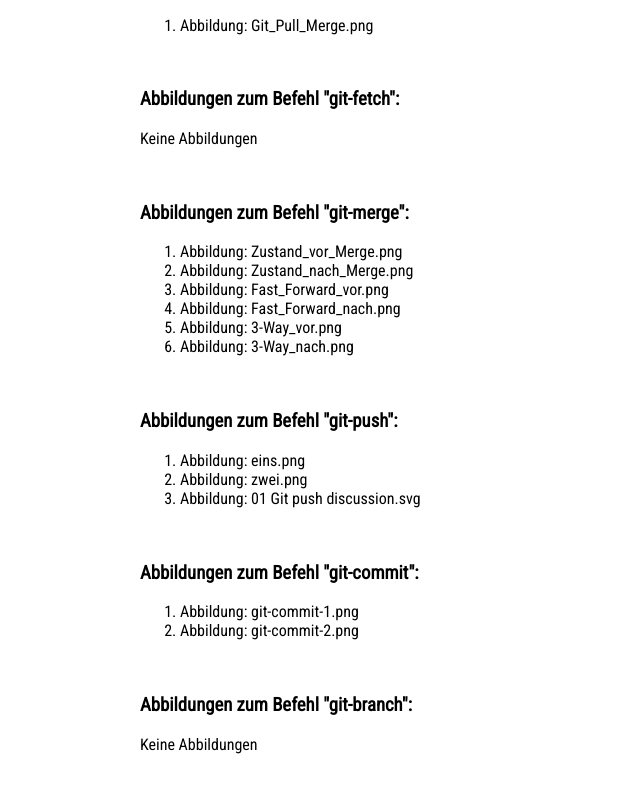
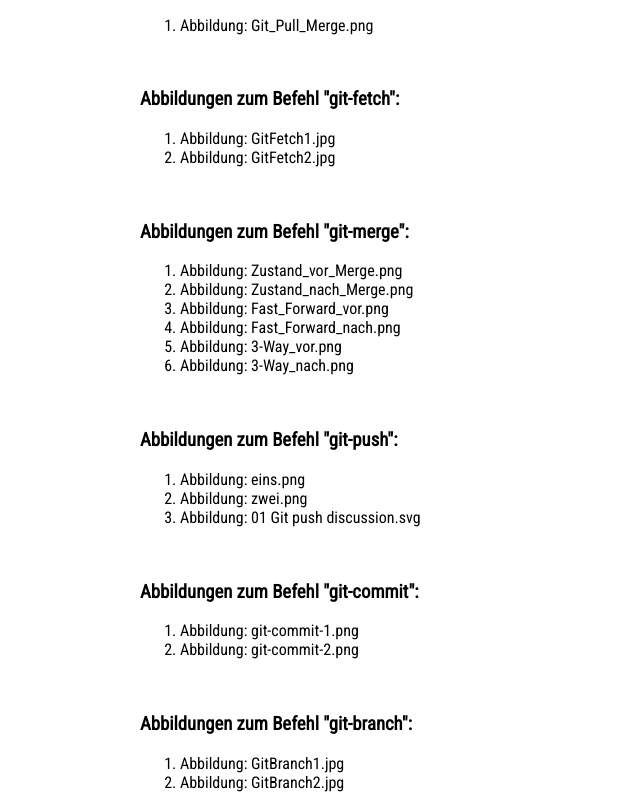
Before and after one commit to Julianfleischmann/ON21_Semester_1_T3_WebIt__Gruppenaufgabe_Git, a plain HTML site: page Abbildungsverzeichnis.html in a window 1280 px wide. Shown: the part 424-1220 px from the top of the page, without its empty margins (0-640 px from the left). Drawn offline with Linux system fonts and the light colour scheme.

Commit message:
Update Abbildungsverzeichnis.html
Abbildungen für Git Branch und Git Fetch wurden hinzugefügt.

```diff
--- a/Abbildungsverzeichnis.html
+++ b/Abbildungsverzeichnis.html
@@ -54,7 +54,10 @@
                             </ol>
                                 <br>
                         <h3>Abbildungen zum Befehl "git-fetch":</h3>
-                            <p>Keine Abbildungen</p>
+                        <ol>
+                            <li>Abbildung: GitFetch1.jpg</li>
+                            <li>Abbildung: GitFetch2.jpg</li>
+                        </ol>
                                 <br>
                         <h3>Abbildungen zum Befehl "git-merge":</h3>
                             <ol>
@@ -80,7 +83,10 @@
                             </ol>
                                 <br>
                         <h3>Abbildungen zum Befehl "git-branch":</h3>
-                            <p>Keine Abbildungen</p>
+                        <ol>
+                            <li>Abbildung: GitBranch1.jpg</li>
+                            <li>Abbildung: GitBranch2.jpg</li>
+                        </ol>
                                 <br>
                         <h3>Abbildungen zum Befehl "git-clone":</h3>
                             <ol>
```
